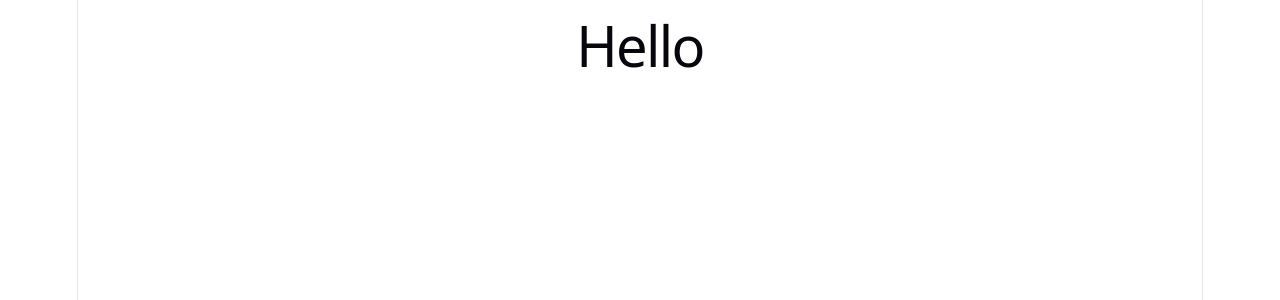
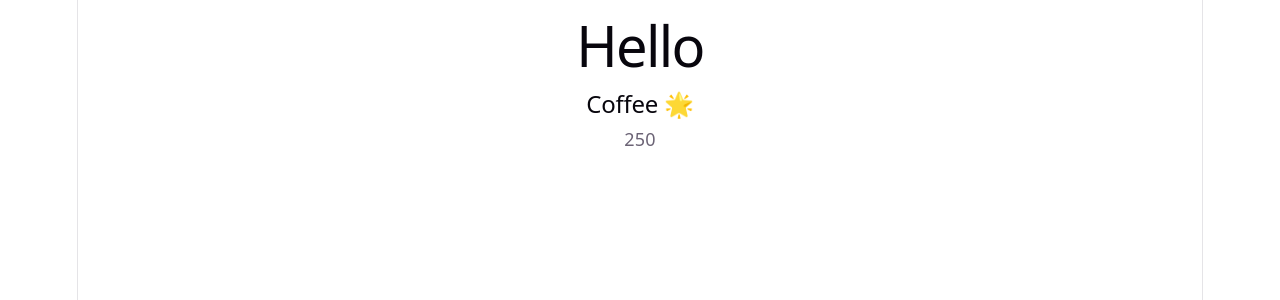
Before and after one commit to bobbyDeepak1415/React_Type, a React (Vite) app: page / in a window 1280 px wide. Shown: the top 300 px of the page. Built offline with nearby package versions, Linux system fonts and the light colour scheme.

Commit message:
setup done

```diff
--- a/src/App.tsx
+++ b/src/App.tsx
@@ -1,8 +1,10 @@
+import ProductCard from "./components/ProductCard"
 
 const App = () => {
   return (
     <div>
       <h1>Hello</h1>
+      <ProductCard name="Coffee" price={250} isSpecial={true}/>
     </div>
   )
 }
--- a/src/components/ProductCard.tsx
+++ b/src/components/ProductCard.tsx
@@ -9,7 +9,8 @@ interface ProductCardProps{
 const ProductCard = ({name,price,isSpecial}:ProductCardProps) => {
   return (
     <div>
-      <h2></h2>
+      <h2>{name} {isSpecial && <span>🌟</span>}</h2>
+      <p>{price}</p>
     </div>
   )
 }
--- /dev/null
+++ b/src/types.ts
@@ -0,0 +1,5 @@
+export interface Product{
+id:number,
+name:string,
+price:number
+}
```
Also changed, not shown: src/components/ProductList.tsx (+9 -3 lines).
